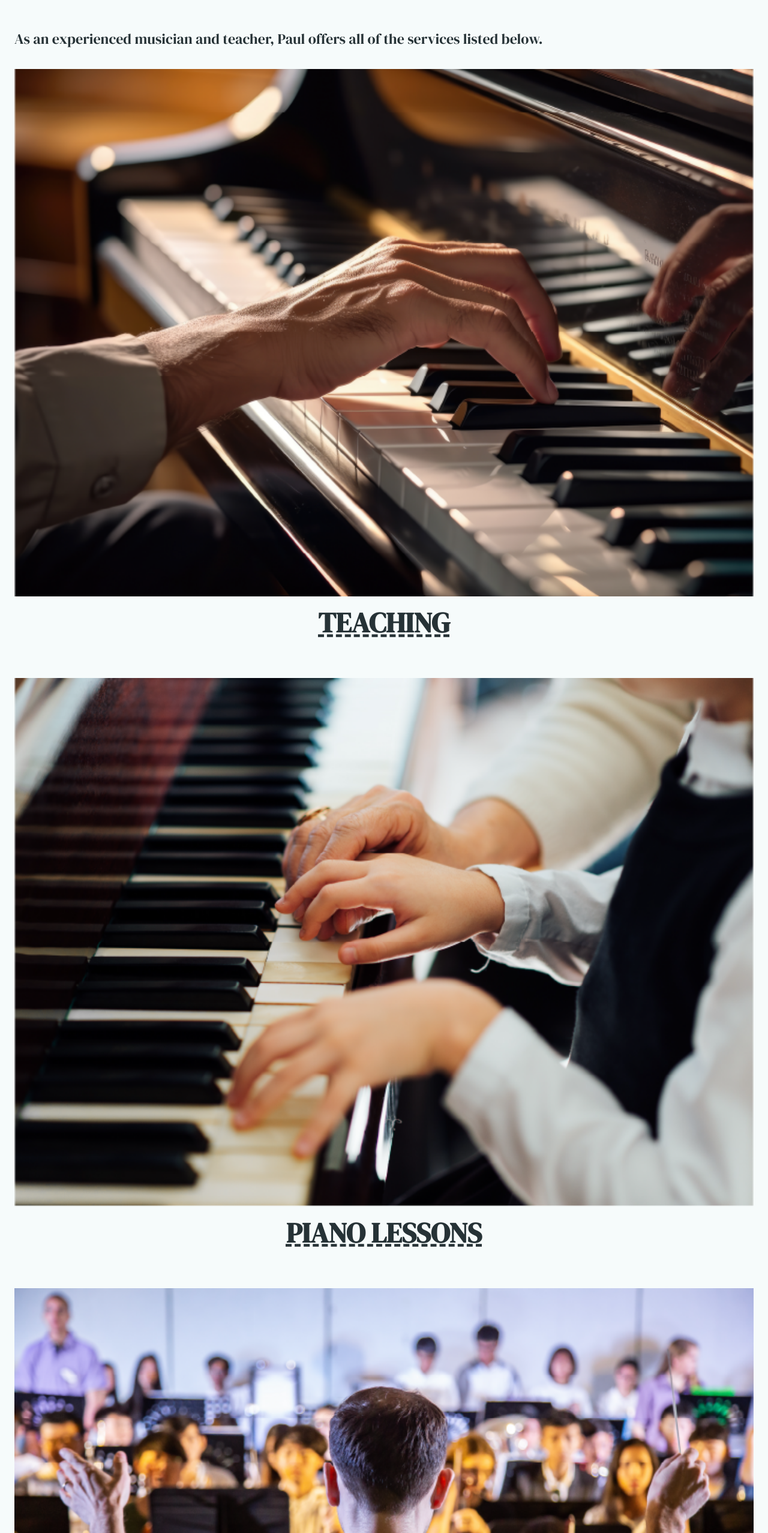
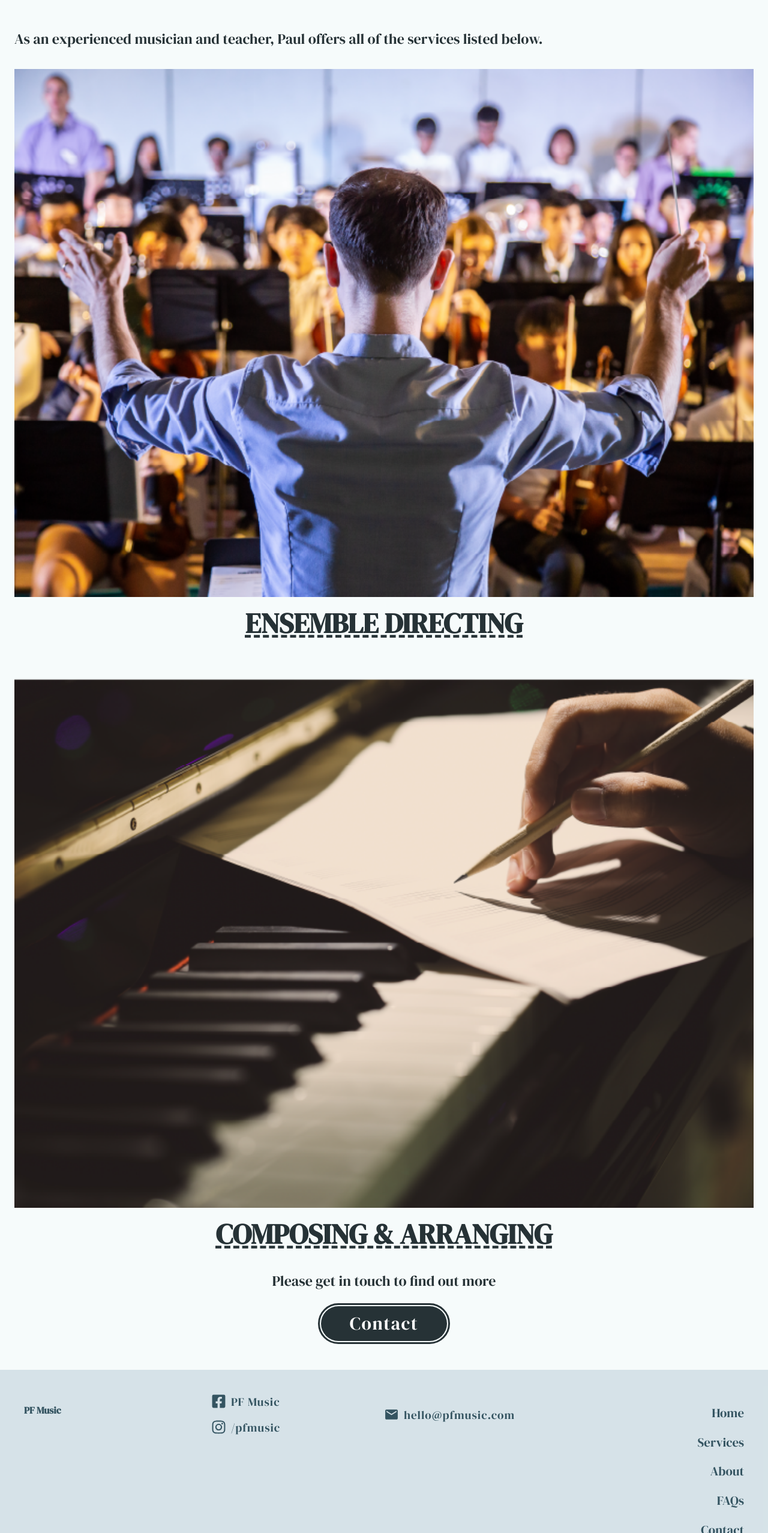
Before and after one commit to hannahf86/pf-music, a React (Vite) app: page /services in a window 1280 px wide. Shown: the part 231-2786 px from the top of the page at 60% size. Built offline with nearby package versions, Linux system fonts and the light colour scheme.

Commit message:
service update

```diff
--- a/src/Layout/Footer.jsx
+++ b/src/Layout/Footer.jsx
@@ -18,7 +18,7 @@ const Footer = () => {
   // STYLES
   const layoutStyles = {
     container:
-      "w-screen p-6 sm:px-10 bg-accent/20 bottom-0 md:grid grid-cols-4 grid-rows-3",
+      "w-screen p-6 sm:px-10 bg-accent/20 bottom-0 md:grid grid-cols-4 grid-rows-3 ",
     logo: "w-20",
 
     newsletterContainer:
@@ -28,15 +28,15 @@ const Footer = () => {
     button:
       "text-mono bg-button text-white text-sm rounded-lg px-8 py-2 mx-2 hover:bg-accent",
     input: "px-2 rounded-md",
-    socialContainer: "flex flex-col md:ml-3 self-center",
+    socialContainer: "flex flex-col md:ml-3 ",
     icons: "text-white hover:text-accent mr-4 cursor-pointer",
 
-    contactContainer: "flex flex-col justify-center md:ml-3",
+    contactContainer: "flex flex-col justify-center ",
     contactIcons: "text-button hover:text-accent mr-2 cursor-pointer",
 
     navContainer:
       "flex justify-between mt-4 text-white cursor-pointer md:col-start-4 md:row-start-1 md:row-end-4 md:flex-col md:text-right md:row-span-3",
-    navLink: "hover:text-accent font-thin text-xs text-button pt-4",
+    navLink: "hover:text-accent font-thin text-xs lg:text-md text-button pt-4",
 
     legalContainer:
       "flex flex-col justify-center mt-2 md:row-start-3 md:col-start-2 md:col-end-4 pl-20",
--- a/src/Layout/RootNav.jsx
+++ b/src/Layout/RootNav.jsx
@@ -19,8 +19,8 @@ const RootNav = () => {
       "top-0 absolute h-screen w-screen bg-background flex flex-col justify-start z-[99]",
     linksContainer: "flex flex-col pt-24",
     navLinks:
-      "text-black font-serif py-4 pr-6 font-bold uppercase text-right text-7xl hover:tracking-wider hover:underline underline-offset-4 decoration-dashed hover:text-button",
-    buttonContainer: "flex m-auto",
+      "text-black font-serif py-4 pr-6 font-bold uppercase text-right text-7xl xl:text-5xl hover:tracking-wider hover:underline underline-offset-4 decoration-dashed hover:text-button",
+    buttonContainer: "flex m-auto xl:justify-end xl:mx-6",
     button:
       "text-white font-serif text-lg tracking-wider bg-black outline outline-offset-2 outline-black px-24 py-4 rounded-full hover:bg-button hover:outline-none",
   };
@@ -50,12 +50,13 @@ const RootNav = () => {
             <Link to="/" className={styles.navLinks} onClick={openNav}>
               <span>Home</span>
             </Link>
+
             <Link to="services" className={styles.navLinks} onClick={openNav}>
               <span>Services</span>
             </Link>
 
             <Link to="bio" className={styles.navLinks} onClick={openNav}>
-              <span>Bio</span>
+              <span>Biography</span>
             </Link>
             <Link to="music" className={styles.navLinks} onClick={openNav}>
               <span>Music</span>
--- a/src/Pages/Home.jsx
+++ b/src/Pages/Home.jsx
@@ -4,10 +4,11 @@ import { Link } from "react-router-dom";
 const Home = () => {
   const styles = {
     background: "bg-background h-screen ",
-    nameContainer: "px-6 pt-24",
+    nameContainer: "px-6 xl:px-12 pt-24",
     name: "font-bold text-black font-serif text-8xl",
-    subName: "font-sans text-black text-8xl pt-4 text-center pl-20",
-    taglineContainer: "pt-40",
+    subName:
+      "font-sans text-black text-8xl pt-4 text-center xl:text-right pl-20 xl:pr-20",
+    taglineContainer: "pt-40 xl:pt-32",
     tagline: "font-serif text-black text-xl pl-6 leading-9",
     link: "font-serif text-lg text-black underline decoration-dashed px-6 pt-12 text-right hover:text-button",
   };
@@ -21,7 +22,6 @@ const Home = () => {
 
       <div className={styles.taglineContainer}>
         <p className={styles.tagline}>
-          Top piano teacher in the UK <br />
           Award winning pianist
           <br />
           Accomplished composer <br />
--- a/src/Pages/Services.jsx
+++ b/src/Pages/Services.jsx
@@ -30,18 +30,6 @@ const Services = () => {
 
       {/* SERVICES */}
       <div className={styles.serviceContainer}>
-        {/* ITEM 01 */}
-        <div className={styles.container}>
-          <img src={perform} alt="piano performance" />
-          <h2 className={styles.serviceTitle}>TEACHING</h2>
-        </div>
-
-        {/* ITEM 02 */}
-        <div className={styles.container}>
-          <img src={lesson} alt="piano lesson" loading="lazy" />
-          <h2 className={styles.serviceTitle}>PIANO LESSONS</h2>
-        </div>
-
         {/* ITEM 03 */}
         <div className={styles.container}>
           <img src={conduct} alt="conducting ensembles" loading="lazy" />
```
